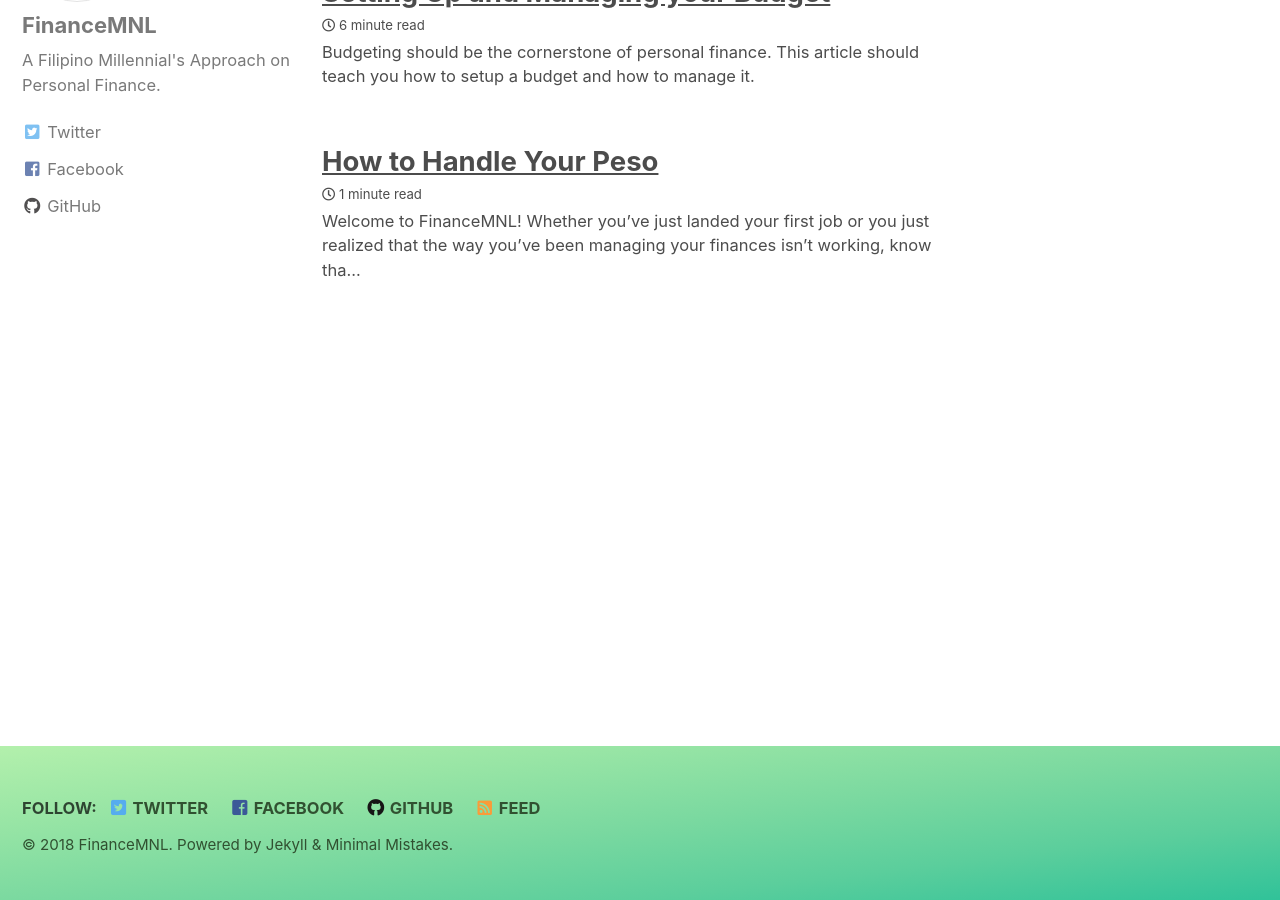
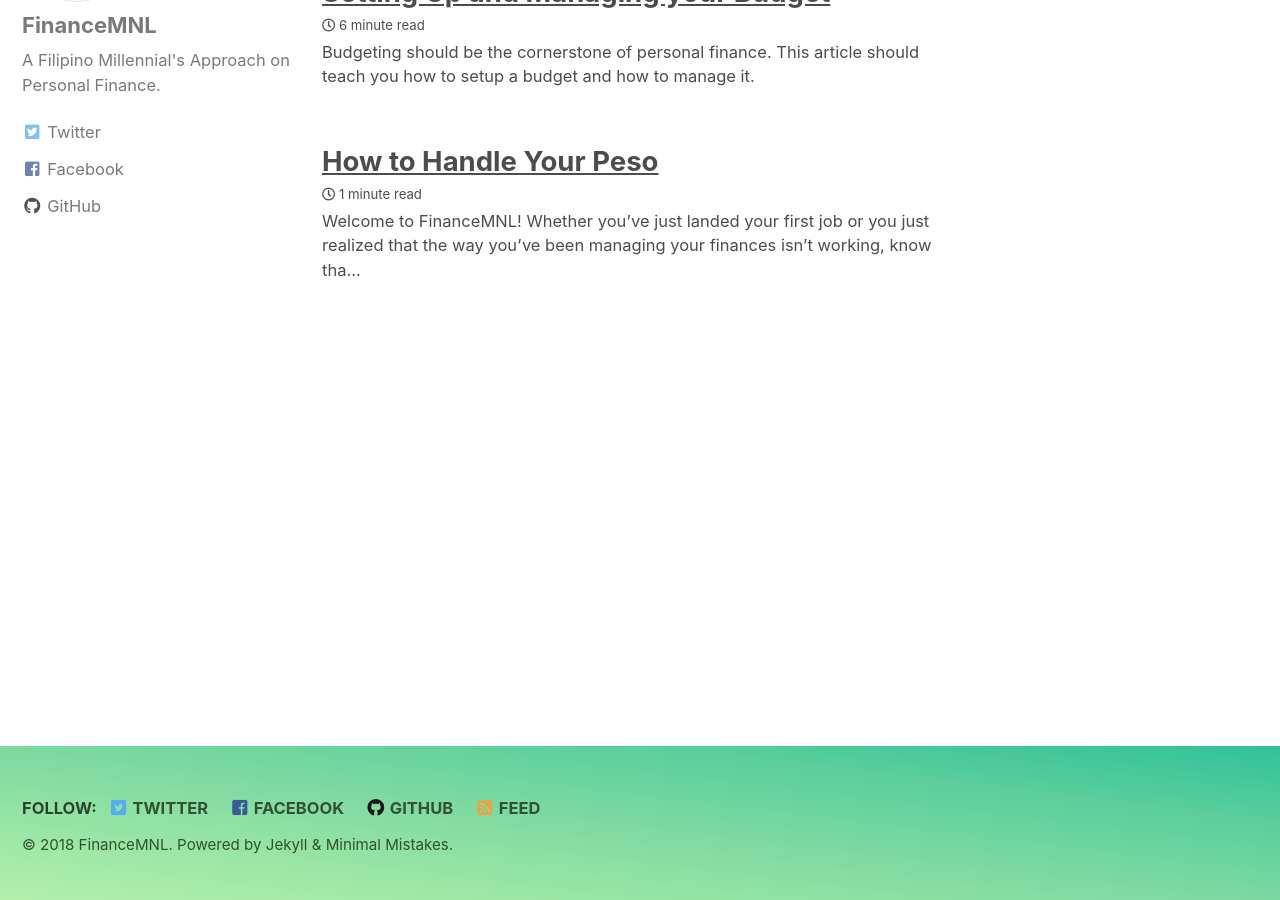
Before and after one commit to financemnl/financemnl-jekyll-minimal, a Jekyll site: the page built from index.html, in a window 1280 px wide and 900 px high, scrolled down 286 px. Built offline with Jekyll 4.4.1, drawn with Linux system fonts in a browser that asks for light colours; nearby versions of some CDN libraries; the list of posts is cut into pages by our own code; comment, search, counter and statistics services are not loaded; a style sheet for code colours, icons or effects is not loaded.

Commit message:
Update _variables.scss

```diff
--- a/_sass/minimal-mistakes/_variables.scss
+++ b/_sass/minimal-mistakes/_variables.scss
@@ -1,7 +1,7 @@
 /* ==========================================================================
    Variables
    ========================================================================== */
-$footer-background-image: linear-gradient(to right bottom, #b3f0ac,#98e5a5,#7bd9a0,#5bce9c,#30c299) !default;
+$footer-background-image: linear-gradient(to right top, #b3f0ac,#98e5a5,#7bd9a0,#5bce9c,#30c299) !default;
 /*
    Typography
    ========================================================================== */
```
